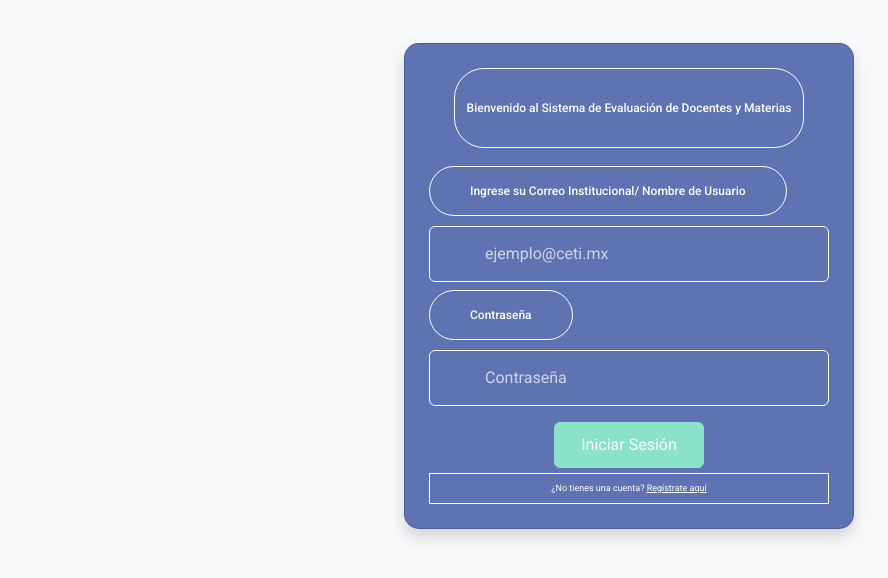
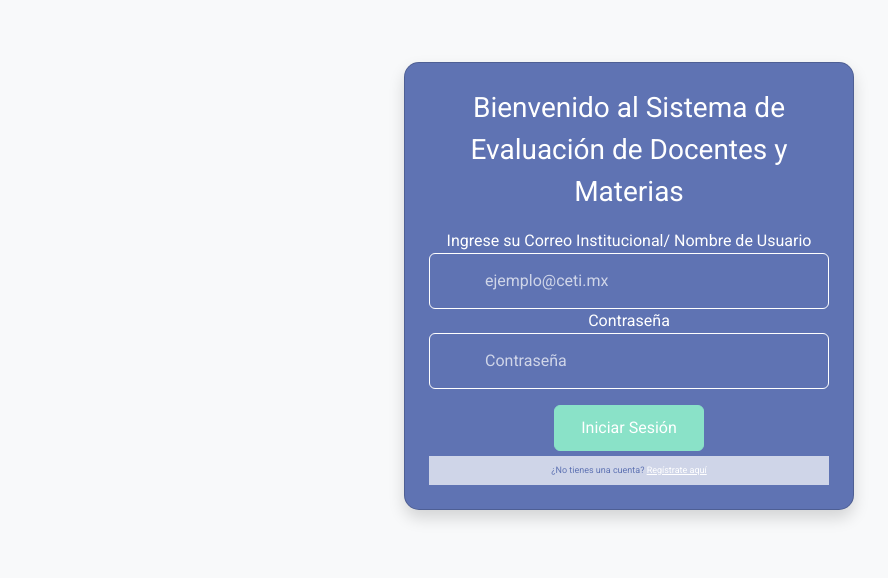
Before and after one commit to Yasmine-MDRS/Yasmine_-Examen-Pr-ctico-2do-Parcial, a website: page newsession.html in a window 1280 px wide. Shown: the part 114-692 px from the top of the page, without its empty margins (11-899 px from the left). Drawn offline with nearby package versions, Linux system fonts and the light colour scheme.

Commit message:
se modifico la interfaz de iniciar sesion

```diff
--- a/newsession.html
+++ b/newsession.html
@@ -22,22 +22,22 @@
     <div id="alerta" class="alert alert-danger d-none" role="alert">
   Por favor, completa todos los campos.
 </div>
-     <label class="label-box titulo-label text-center mb-3">
+     <label class="fs-3 titulo-label text-center d-block mb-3">
    Bienvenido al Sistema de Evaluación de Docentes y Materias
  </label>
     <form id="loginForm">
       <div class="mb-3">
-        <label for="loginCorreo" class="label-box">Ingrese su Correo Institucional/ Nombre de Usuario</label>
+        <label for="loginCorreo" class="text-center d-block mb-3|">Ingrese su Correo Institucional/ Nombre de Usuario</label>
         <input type="email" class="form-control" id="loginCorreo" placeholder="ejemplo@ceti.mx" required>
 
-        <label for="loginPassword" class="label-box mt-2">Contraseña</label>
+        <label for="loginPassword" class="text-center d-block mb-3|">Contraseña</label>
         <input type="password" class="form-control" id="loginPassword" placeholder="Contraseña" required>
       </div>
 
     </form>
     <button type="submit" class="btn btn-success">Iniciar Sesión</button>
 
-   <label style="border-radius: 0; border: 1px solid white; display: block; text-align: center; padding: 8px 12px;font-size:9px;">
+   <label style="border-radius: 0; display: block; text-align: center; padding: 8px 12px;font-size:9px; color: #5f73b3;background-color:  rgba(255, 255, 255, 0.7);">
   ¿No tienes una cuenta?
   <a href="register.html" class="text-decoration-underline" style="color: white;">Regístrate aquí</a>
 </label>
```
